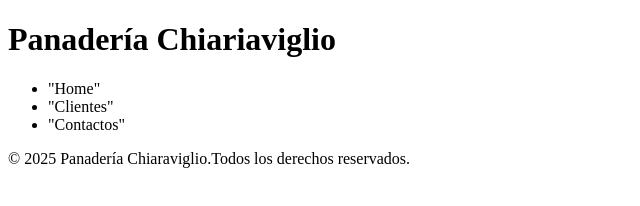
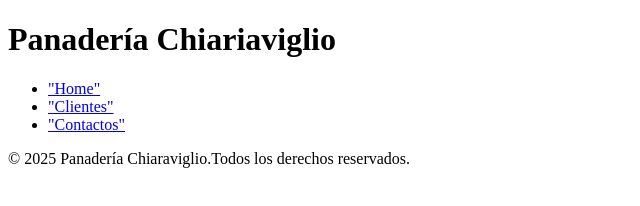
Before and after one commit to AyelenCarron/proyecto_panaderia, a plain HTML site: page nosotros.html in a window 1280 px wide. Shown: the whole page, without its empty margins (0-640 px from the left). Drawn offline with Linux system fonts and the light colour scheme.

Commit message:
links de página de clientes

```diff
--- a/nosotros.html
+++ b/nosotros.html
@@ -10,9 +10,9 @@
         <h1> Panadería Chiariaviglio </h1>
         <nav>
             <ul>
-                <li> <a href="index.html"></a>"Home"</li>
-                <li> <a href="clientes.html"></a>"Clientes"</li>
-                <li> <a href="contactos.html"></a>"Contactos"</li>
+                <li> <a href="index.html">"Home"</a></li>
+                <li> <a href="clientes.html">"Clientes"</a></li>
+                <li> <a href="contactos.html">"Contactos"</a></li>
             </ul>
 
         </nav>
```
Also changed, not shown: contactos.html (+3 -3 lines), index.html (+3 -3 lines).
